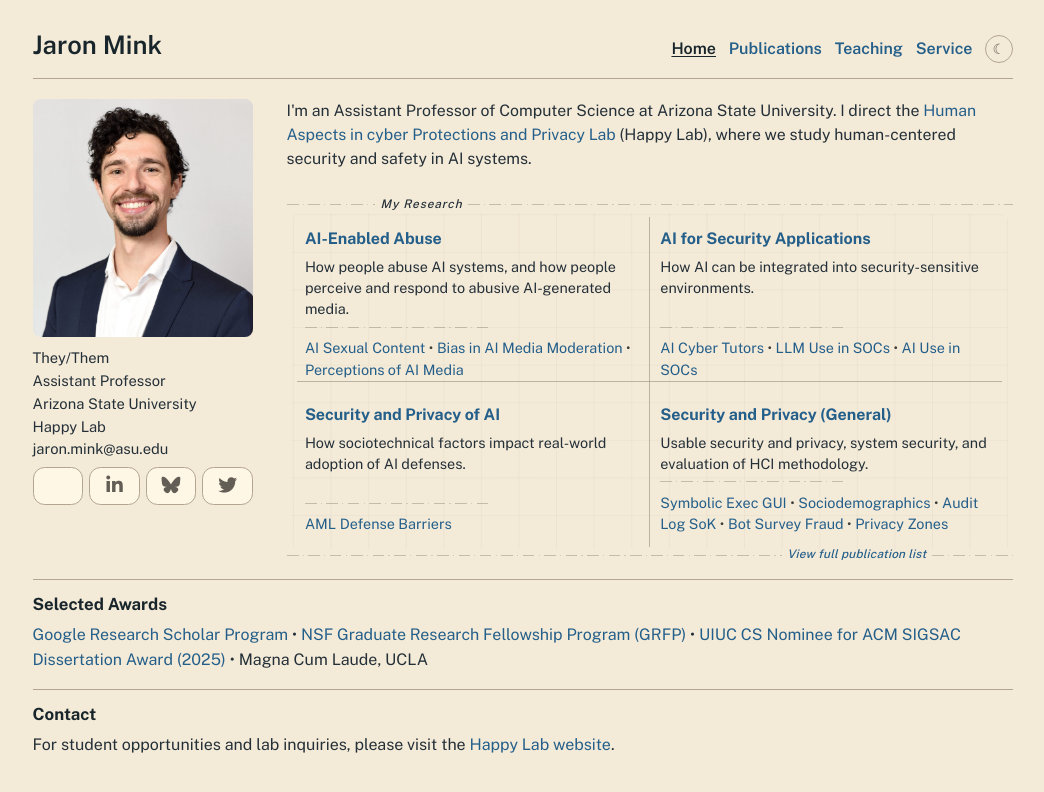
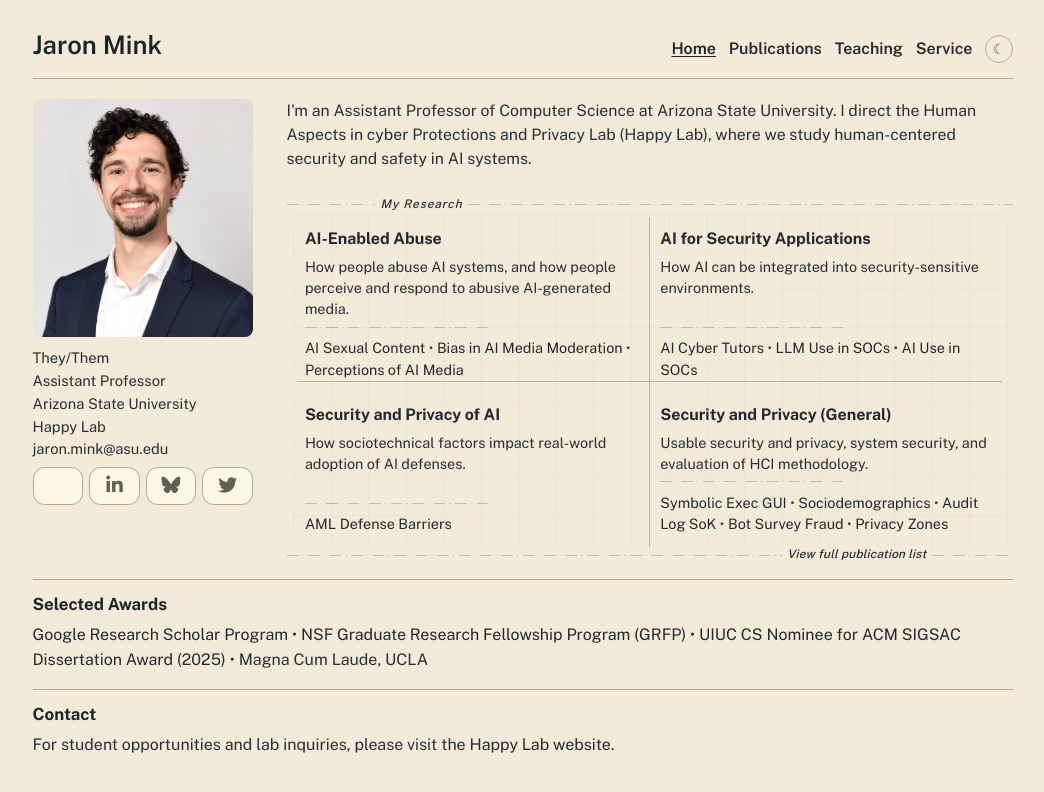
Before and after one commit to JaronMink/personal-website, a Jekyll site: the page built from index.md, in a window 1280 px wide. Shown: the top 792 px of the page, without its empty margins (110-1154 px from the left). Built offline with Jekyll 4.4.1, drawn with Linux system fonts in a browser that asks for light colours; some web fonts are replaced.

Commit message:
Refine intro and link styling

```diff
--- a/_sass/minimal-light.scss
+++ b/_sass/minimal-light.scss
@@ -160,8 +160,8 @@ $palettes: (
       text: #243038,
       muted: #625d55,
       heading: #18262b,
-      link: #245f8a,
-      link-hover: #173f61,
+      link: #1f2a31,
+      link-hover: #0f181d,
       border: #b3a58f,
       accent: #eadcca,
       icon-bg: #1f2f36,
@@ -178,8 +178,8 @@ $palettes: (
       text: #e3e7eb,
       muted: #a9b1ba,
       heading: #f7f8f6,
-      link: #9fcff2,
-      link-hover: #c2e4fa,
+      link: #ffffff,
+      link-hover: #ffffff,
       border: #46515d,
       accent: #243242,
       icon-bg: #344b60,
@@ -627,14 +627,16 @@ ol {
 a {
   color: var(--link);
   text-decoration: none;
-  text-decoration-color: color-mix(in srgb, var(--link) 64%, transparent);
+  text-decoration-color: color-mix(in srgb, currentColor 58%, transparent);
   text-decoration-thickness: 1px;
   text-underline-offset: 0.13em;
+  font-weight: inherit;
 }
 
 a:hover {
   color: var(--link-hover);
-  text-decoration: underline;
+  text-decoration-line: underline;
+  text-decoration-color: color-mix(in srgb, currentColor 72%, transparent);
 }
 
 strong {
@@ -2221,6 +2223,9 @@ td {
 .home-meta-line a {
   color: inherit;
   transition: none;
+  text-decoration: none;
+  font-weight: inherit;
+  background-image: none;
 }
 
 .home-meta-copy {
--- a/index.md
+++ b/index.md
@@ -43,7 +43,7 @@ description: Assistant Professor Jaron Mink studies human-centered security for
 
   <div class="home-main">
     <p class="home-lead">
-      I'm an Assistant Professor of Computer Science at Arizona State University. I direct the <a href="{{ site.data.profile.lab.url }}">{{ site.data.profile.lab.full_name }}</a> ({{ site.data.profile.lab.short_name }}), where we study human-centered security and safety in AI systems.
+      I'm an Assistant Professor of Computer Science at Arizona State University. I direct the {{ site.data.profile.lab.full_name }} ({{ site.data.profile.lab.short_name }}), where we study human-centered security and safety in AI systems.
     </p>
     <div class="home-research-board">
       <p class="home-interest-map-label">My Research</p>
```
